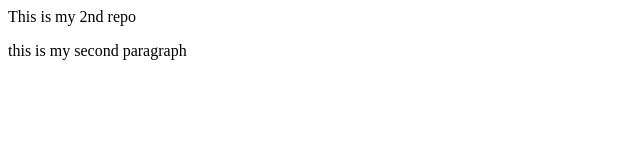
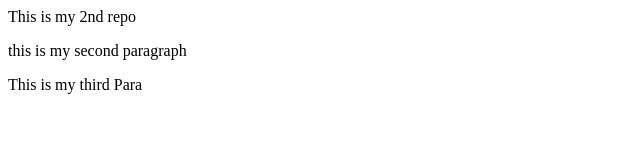
Before and after one commit to inam-niazi/Local-Repo, a plain HTML site: page index.html in a window 1280 px wide. Shown: the whole page, without its empty margins (0-640 px from the left). Drawn offline with Linux system fonts and the light colour scheme.

Commit message:
Add another para

```diff
--- a/index.html
+++ b/index.html
@@ -4,3 +4,6 @@
 <p>
     this is my second paragraph
 </p>
+<p>
+    This is my third Para
+</p>
```
